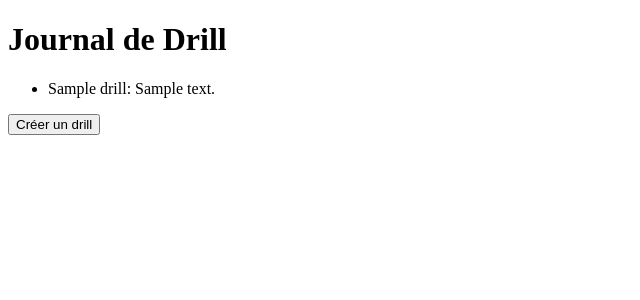
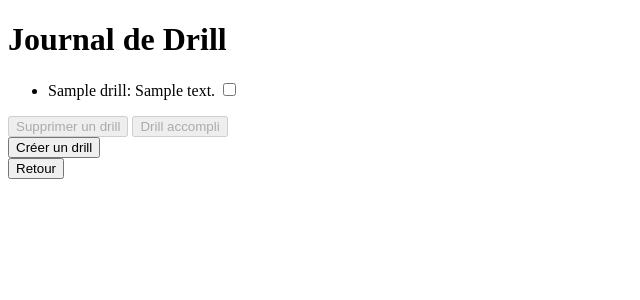
Before and after one commit to Hanto-13th/JJB-Hub, a Django app: template JJBhub/drills/templates/drills/drills_log.html in a window 1280 px wide. Shown: the top 300 px of the page, without its empty margins (0-640 px from the left). Run offline with Django 5.2, Linux system fonts and the light colour scheme; the template is opened without the code that fills it: most values are stand-ins (such as "Sample title", 1, 10 or a date in 2020).

Commit message:
Permit for the users to delete or check if a drill is completed, add a rollback button and handle the users loggout

```diff
--- a/JJBhub/accounts/urls.py
+++ b/JJBhub/accounts/urls.py
@@ -1,4 +1,4 @@
-from django.urls import path
+from django.urls import path, include
 from . import views
 
 urlpatterns = [
@@ -8,4 +8,6 @@ urlpatterns = [
     path("create_club/submit/", views.create_a_club, name="create_a_club"),
     path("create_user/submit/", views.create_an_user, name="create_an_user"),
     path("login/submit/", views.account_login, name="account_login"),
+    path("", include("main.urls")),
+    path("home/logout/", views.account_logout, name="account_logout"),
 ]
--- /dev/null
+++ b/JJBhub/drills/static/drills/js/script.js
@@ -0,0 +1,13 @@
+const checkboxes = document.querySelectorAll('input[name="drill_check"]');
+const deleteBtn = document.querySelector('button[value="delete"]');
+const accomplishBtn = document.querySelector('button[value="accomplish"]');
+
+function updateButtons() {
+    //check if at least one checkbox is checked
+    const anyChecked = Array.from(checkboxes).some(cb => cb.checked);
+    deleteBtn.disabled = !anyChecked;
+    accomplishBtn.disabled = !anyChecked;
+}
+
+//listen all updates
+checkboxes.forEach(cb => cb.addEventListener('change', updateButtons));
--- a/JJBhub/drills/templates/drills/add_drill.html
+++ b/JJBhub/drills/templates/drills/add_drill.html
@@ -19,16 +19,12 @@
                 <label for="description">Description du drill&nbsp;</label>
                 <input type="text" id="description" name="description" required/>
             </li>
-            <div class="button">
             <button type="submit">Ajout du drill</button>
-            </div>
         </ul>
     </form>
     <!--The button to comeback in the previous page-->
     <form action="{% url 'drills_log' %}" method="get">
-        <div class="button">
         <button type="submit">Retour</button>
-        </div>
     </form>
 </body>
 </html>
--- a/JJBhub/drills/templates/drills/drills_log.html
+++ b/JJBhub/drills/templates/drills/drills_log.html
@@ -4,18 +4,35 @@
     <meta charset="UTF-8">
     <meta name="viewport" content="width=device-width, initial-scale=1.0">
     <title>Journal de Drill</title>
+    {% load static %}
+    <link rel="stylesheet" href="{% static 'drills/css/style.css' %}">
 </head>
 <body>
 <h1>Journal de Drill</h1>
     <!--display all the drill using format (name : description)-->
-    <ul>
-        {% for drill in all_user_drill %}
-            <li>{{ drill.name }}: {{ drill.description }}</li>
-        {% endfor %}
-    </ul>
+    <form action="{% url 'checkbox_drill' %}" method="post">
+        {% csrf_token %}
+        <ul>
+            {% for drill in all_user_drill %}
+                <li>
+                    <label for="drill_{{ drill.id }}">{{ drill.name }}: {{ drill.description }}</label>
+                    <input type="checkbox" id="drill_{{ drill.id }}" name="drill_check" value="{{ drill.id }}">
+                </li>
+            {% endfor %}
+        </ul>
+            <!--Buttons to delete or check if a drill is complete-->
+            <button type="submit" id="submit_btn" name="action" value="delete" onclick="return confirm('Voulez-vous vraiment supprimer ces drills ? (Aucun point ne vous seront attribués)');" disabled>Supprimer un drill</button>
+            <button type="submit" id="submit_btn" name="action" value="accomplish" onclick="return confirm('Avez vous assez drillé ?');" disabled>Drill accompli</button>
+    </form>
+    <!--form to add drill-->
     <form action="{% url 'add_drill' %}" method="get">
-    <div class="button">
-    <button type="submit">Créer un drill</button>
-    </div>
+        <button type="submit">Créer un drill</button>
+    </form>
+    <!--form for url rollback-->
+    <form action="{% url 'home' %}" method="get">
+        <button type="submit">Retour</button>
+    </form>
+    <!--load the js script for popup confirmation-->
+    <script src="{% static 'drills/js/script.js' %}"></script>
 </body>
 </html>
--- a/JJBhub/drills/urls.py
+++ b/JJBhub/drills/urls.py
@@ -4,4 +4,5 @@ from . import views
 urlpatterns = [
     path("home/drills_log/", views.drills_log, name="drills_log"),
     path("home/drills_log/add", views.add_a_drill, name="add_drill"),
+    path("home/drills_log/check", views.checkbox_drill, name="checkbox_drill"),
 ]
--- a/JJBhub/main/templates/main/home.html
+++ b/JJBhub/main/templates/main/home.html
@@ -26,6 +26,11 @@
         </li>
         <form action="{% url 'drills_log' %}" method="get">
         <button type="submit">Journal de Drill</button>
+        </form>
+        <form action="{% url 'account_logout' %}" method="post">
+            {% csrf_token %}
+        <button type="submit">Se déconnecter</button>
+        </form>
     </ul>
 </body>
 </html>
--- a/JJBhub/main/views.py
+++ b/JJBhub/main/views.py
@@ -16,11 +16,11 @@ def go_to_create_account_page(request):
 def go_to_login_page(request):
     return redirect("login_page")
 
-########################
+##############################
 #
-# ONLY IF A USER IS LOG
+# ONLY IF A USER IS LOGGED IN
 #
-########################
+##############################
 
 #after login display the user homepage
 @login_required(login_url="login/")
```
Also changed, not shown: JJBhub/accounts/views.py (+7 -1 lines), JJBhub/drills/views.py (+21 -3 lines), JJBhub/drills/static/drills/css/style.css (added).
